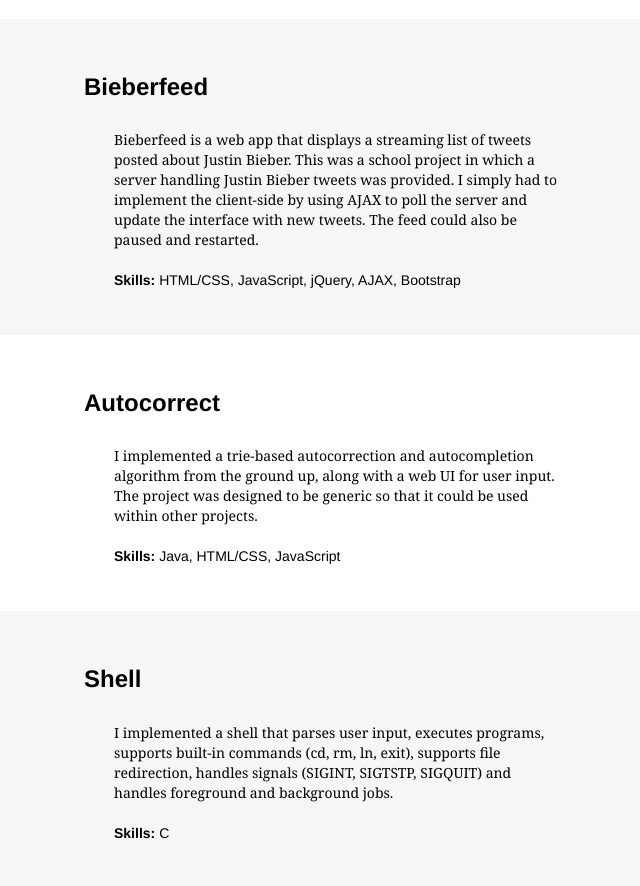
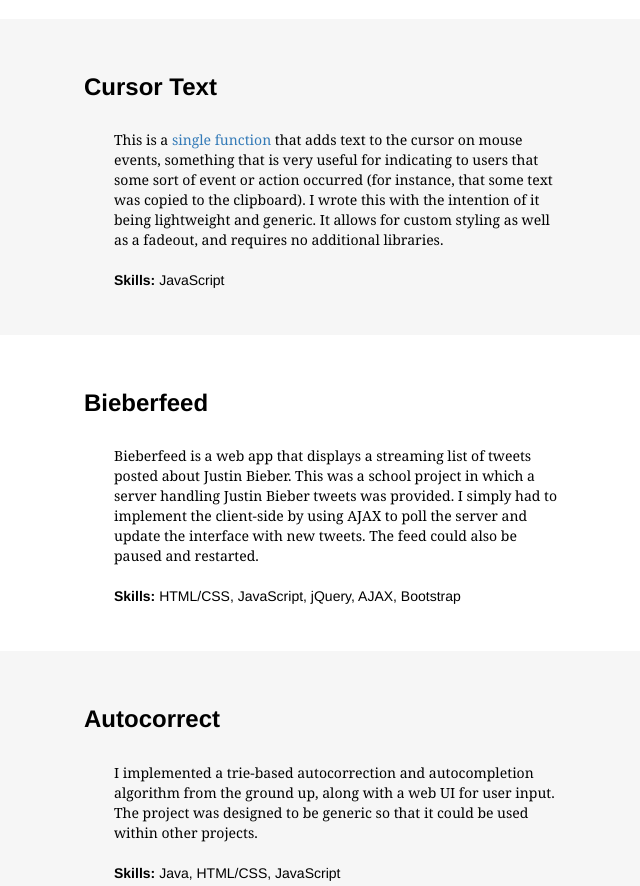
Before and after one commit to ollywho/ollywho, a plain HTML site: page projects.html in a window 1280 px wide. Shown: the part 1740-2626 px from the top of the page, without its empty margins (316-956 px from the left). Drawn offline with nearby package versions, Linux system fonts and the light colour scheme.

Commit message:
add cursor text to projects

```diff
--- a/projects.html
+++ b/projects.html
@@ -85,6 +85,21 @@
 
 <div class="container-fluid grey-row">
   <div class="single-column">
+    <h3 class="project-name">Cursor Text</h3>
+    <p class="indented-content">
+      This is a <a href="https://github.com/ollywho/cursor-text/blob/master/CursorText.jsx" target="_blank">single
+      function</a> that adds text to the cursor on mouse events, something that is very useful for indicating to
+      users that some sort of event or action occurred (for instance, that some text was copied to the clipboard). I
+      wrote this with the intention of it being lightweight and generic. It allows for custom styling as well as a
+      fadeout, and requires no additional libraries.<br><br>
+
+      <span class="project-skills"><strong>Skills: </strong>JavaScript</span>
+    </p>
+  </div>
+</div>
+
+<div class="container-fluid white-row">
+  <div class="single-column">
     <h3 class="project-name">Bieberfeed</h3>
     <p class="indented-content">
       Bieberfeed is a web app that displays a streaming list of tweets posted about Justin Bieber. This was a school project in which a server handling Justin Bieber tweets was provided. I simply had to implement the client-side by using AJAX to poll the server and update the interface with new tweets. The feed could also be paused and restarted.<br><br>
@@ -94,7 +109,7 @@
   </div>
 </div>
 
-<div class="container-fluid white-row">
+<div class="container-fluid grey-row">
   <div class="single-column">
     <h3 class="project-name">Autocorrect</h3>
     <p class="indented-content">
@@ -105,7 +120,7 @@
   </div>
 </div>
 
-<div class="container-fluid grey-row">
+<div class="container-fluid white-row">
   <div class="single-column">
     <h3 class="project-name">Shell</h3>
     <p class="indented-content">
@@ -116,7 +131,7 @@
   </div>
 </div>
 
-<div class="container-fluid white-row">
+<div class="container-fluid grey-row">
   <div class="single-column">
     <h3 class="project-name">Personal Website</h3>
     <p class="indented-content">
```
